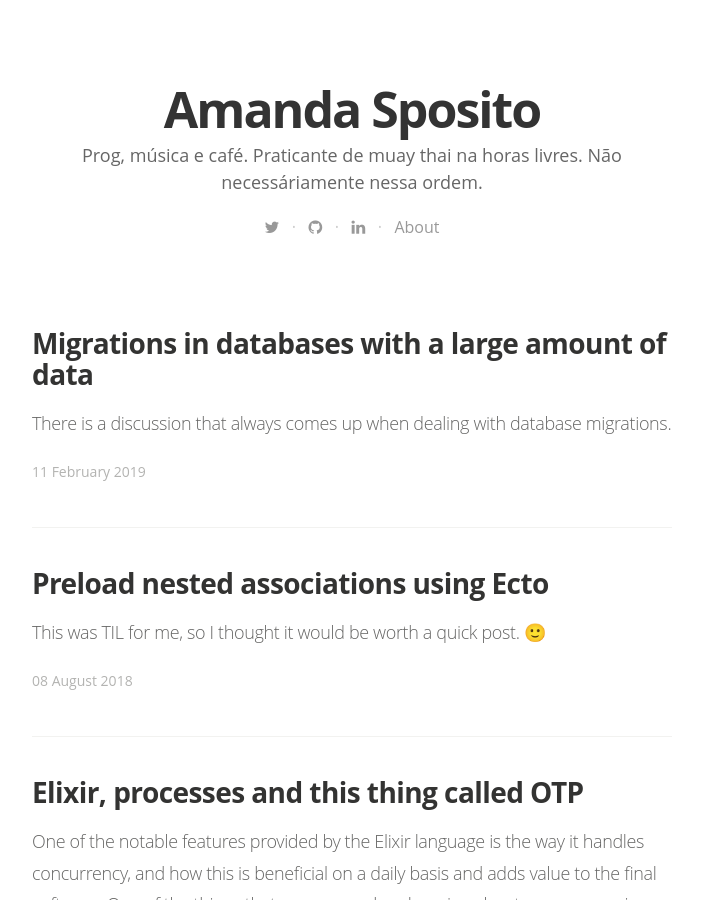
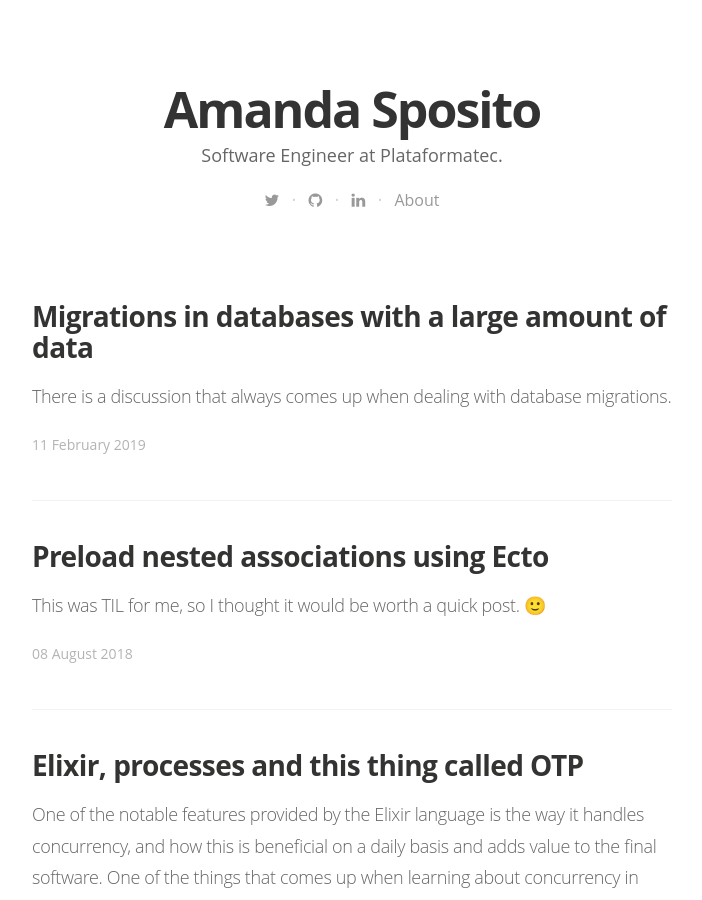
Before and after one commit to amandasposito/amandasposito.github.io, a Jekyll site: the page built from index.html, in a window 1280 px wide and 900 px high. Shown: the whole window, without its empty margins (288-990 px from the left). Built offline with Jekyll 4.4.1, drawn with Linux system fonts in a browser that asks for light colours; nearby versions of some CDN libraries; some web fonts are replaced; the list of posts is cut into pages by our own code.

Commit message:
Update site description

```diff
--- a/_config.yml
+++ b/_config.yml
@@ -6,9 +6,8 @@ plugins:
 # Site settings
 title: "Amanda Sposito"
 description: > # this means to ignore newlines until "email:"
-   Prog, música e café. Praticante de muay thai na horas livres.
-   Não necessáriamente nessa ordem.
-email: "amandasposito@uol.com.br"
+   Software Engineer at Plataformatec.
+email: "hello@amandasposito.com"
 
 #blog logo
 logo: "/assets/images/author.jpg"
```
